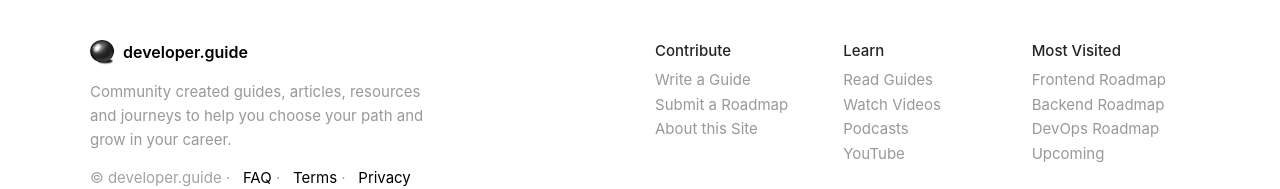
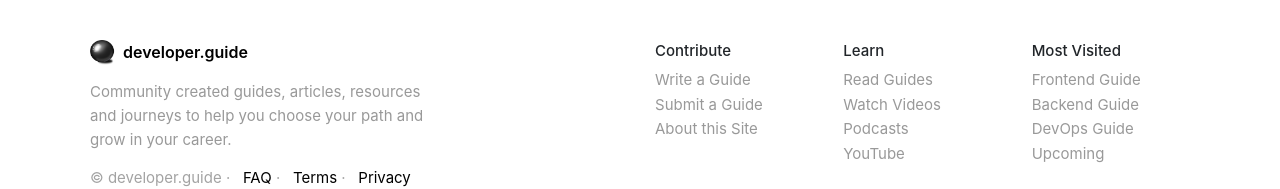
Before and after one commit to artyomDev/developer.guide, a Next.js app: page /sponsors in a window 1280 px wide. Shown: the part 1641-1830 px from the top of the page. Built offline with nearby package versions, Linux system fonts and the light colour scheme; no server answers; a small style sheet from the web is missing.

Commit message:
footer commit

```diff
--- a/components/page-footer/index.js
+++ b/components/page-footer/index.js
@@ -26,7 +26,7 @@ const PageFooter = () => (
           <ul>
             <li className='foot-header'>Contribute</li>
             <li><a href={ siteConfig.url.addGuide } target="_blank">Write a Guide</a></li>
-            <li><a href={ siteConfig.url.addRoadmap } target="_blank">Submit a Roadmap</a></li>
+            <li><a href={ siteConfig.url.addRoadmap } target="_blank">Submit a Guide</a></li>
             <li><a href='/about'>About this Site</a></li>
           </ul>
         </div>
@@ -42,9 +42,9 @@ const PageFooter = () => (
         <div className="site-learn foot-col col-12 col-sm-4 col-lg-2">
           <ul>
             <li className="foot-header">Most Visited</li>
-            <li><a href="/frontend">Frontend Roadmap</a></li>
-            <li><a href="/backend">Backend Roadmap</a></li>
-            <li><a href="/devops">DevOps Roadmap</a></li>
+            <li><a href="/frontend">Frontend Guide</a></li>
+            <li><a href="/backend">Backend Guide</a></li>
+            <li><a href="/devops">DevOps Guide</a></li>
             <li><a href="/roadmaps">Upcoming</a></li>
           </ul>
         </div>
```
